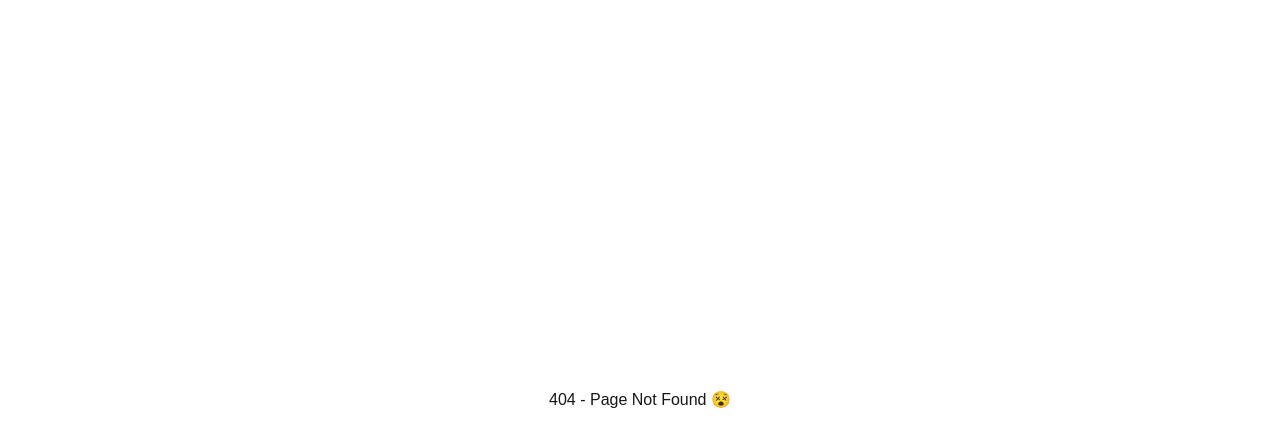
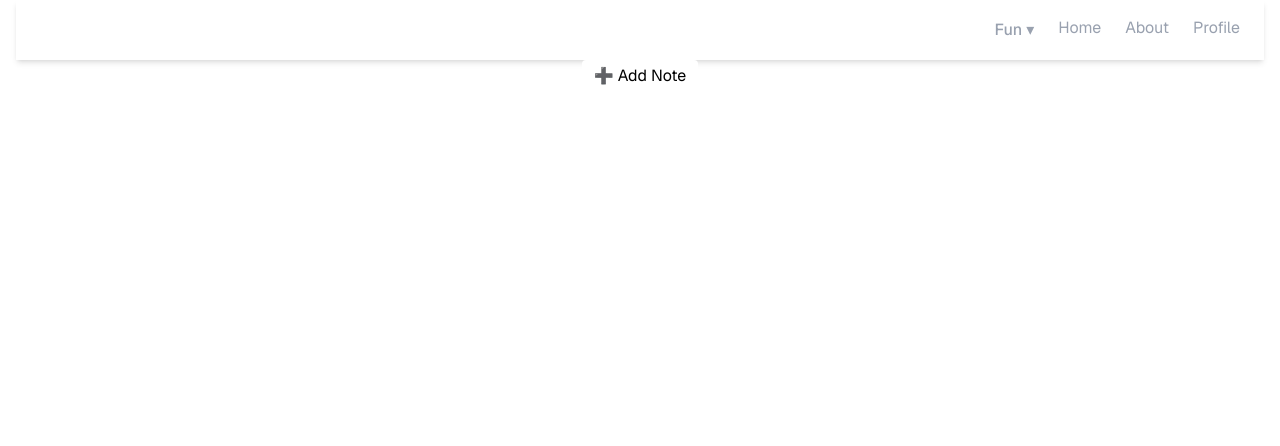
Before and after one commit to ZeeKotomori/Fun-Me-, a Next.js app: page /notes in a window 1280 px wide. Before the commit this address had no page. Shown: the top 446 px of the page. Built offline with nearby package versions, Linux system fonts and the light colour scheme.

Commit message:
feat: create NotesPage component with notes fetching and display functionality

```diff
--- /dev/null
+++ b/src/app/notes/page.tsx
@@ -0,0 +1,60 @@
+'use client'
+
+import { useEffect, useState } from 'react';
+import Link from 'next/link';
+import PageWrapper from '../components/PageWrapper';
+import Navbar from '../components/Navbar';
+
+interface Note {
+    id: string;
+    from: string;
+    to: string;
+    message: string;
+    createdAt: number;
+}
+
+export default function NotesPage() {
+    const [notes, setNotes] = useState<Note[]>([]);
+
+    useEffect(() => {
+        fetch('/api/notes')
+            .then((res) => res.json())
+            .then(setNotes);
+    }, []);
+
+    return (
+        <PageWrapper>
+            <Navbar />
+            <div className="flex justify-between items-center mb-6">
+                <Link
+                    href="/notes/new"
+                    className="bg-white text-black px-3 py-1 rounded hover:bg-gray-300 transition"
+                >
+                    ➕ Add Note
+                </Link>
+            </div>
+
+            <div className="grid grid-cols-2 md:grid-cols-4 gap-4">
+                {notes.map((note) => (
+                    <div
+                        key={note.id}
+                        className="bg-white/10 hover:bg-white/20 transition-all border border-white/20 p-4 rounded-lg flex flex-col justify-between"
+                    >
+                        <div>
+                            <p className="text-sm mb-1">From: <strong>{note.from}</strong></p>
+                            <p className="text-xs text-gray-300">To: {note.to}</p>
+                            <p className="mt-2 text-xs italic line-clamp-3">&quot;{note.message}&quot;</p>
+                        </div>
+
+                        <Link
+                            href={`/notes/${note.id}`}
+                            className="mt-4 inline-block text-center text-sm bg-white text-black font-bold px-3 py-1 rounded hover:bg-gray-300 transition"
+                        >
+                            🔍 See Detail
+                        </Link>
+                    </div>
+                ))}
+            </div>
+        </PageWrapper>
+    );
+}
```
